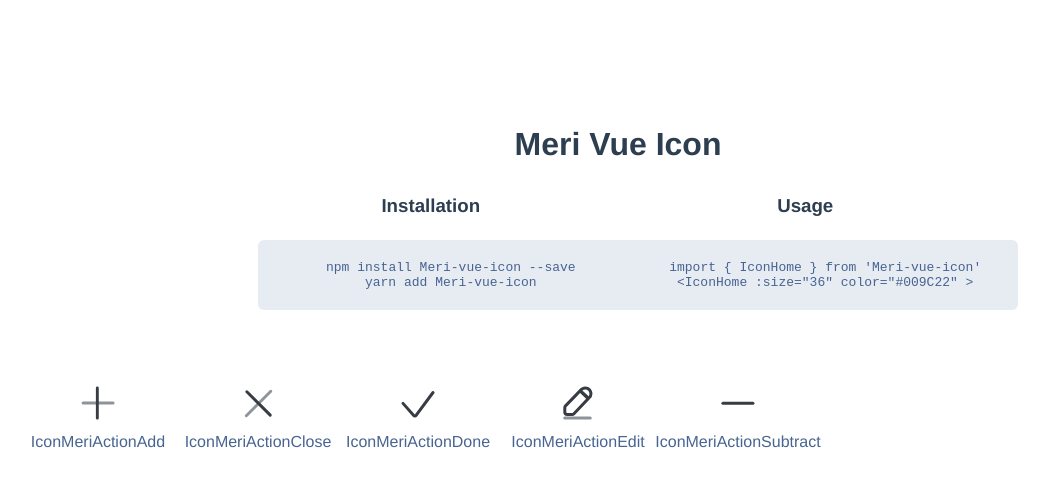
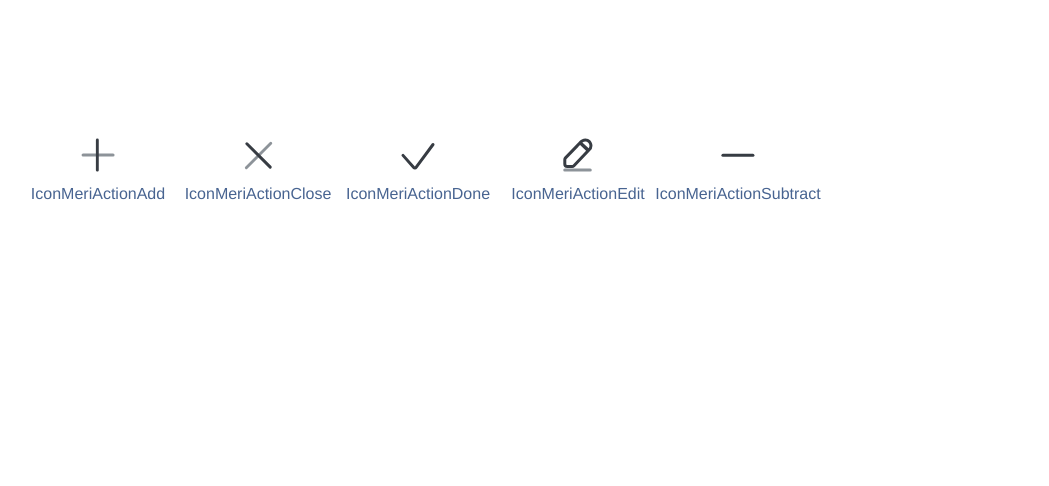
Before and after one commit to wwwwwwwwwy/meri-icon, a Vue app: page / in a window 1280 px wide. Shown: the top 486 px of the page, without its empty margins (22-1071 px from the left). Built offline with nearby package versions, Linux system fonts and the light colour scheme.

Commit message:
去除banner

```diff
--- a/src/App.vue
+++ b/src/App.vue
@@ -1,7 +1,7 @@
 
   <template>
   <div class="container">
-    <Banner />
+    <!-- <Banner /> -->
     <ul class="wrapper">
       <li
         class="item"
@@ -21,13 +21,13 @@
 import { defineComponent } from "vue";
 import Message from "vue-m-message";
 import "vue-m-message/dist/style.css";
-import Banner from "./components/Banner.vue";
+// import Banner from "./components/Banner.vue";
 
 import * as icons from "./index";
 
 export default defineComponent({
   components: {
-    Banner,
+    // Banner,
     ...icons,
   },
   setup() {
```
